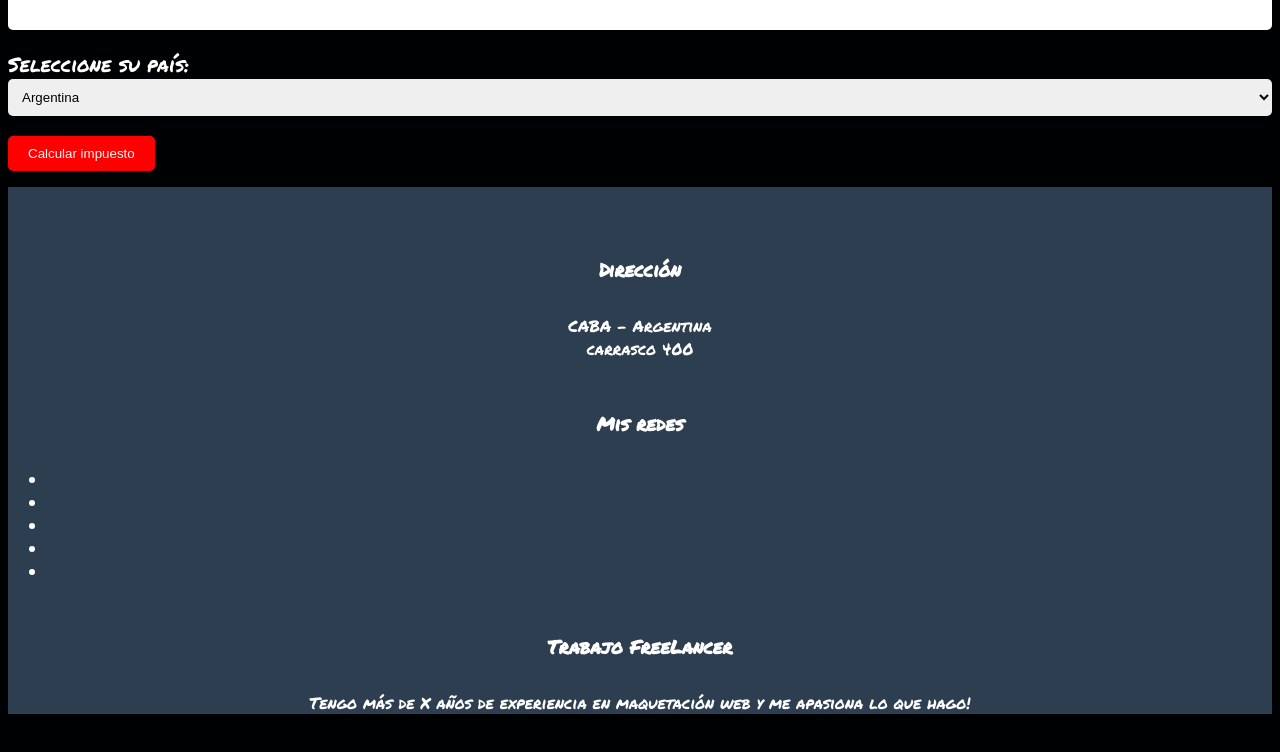
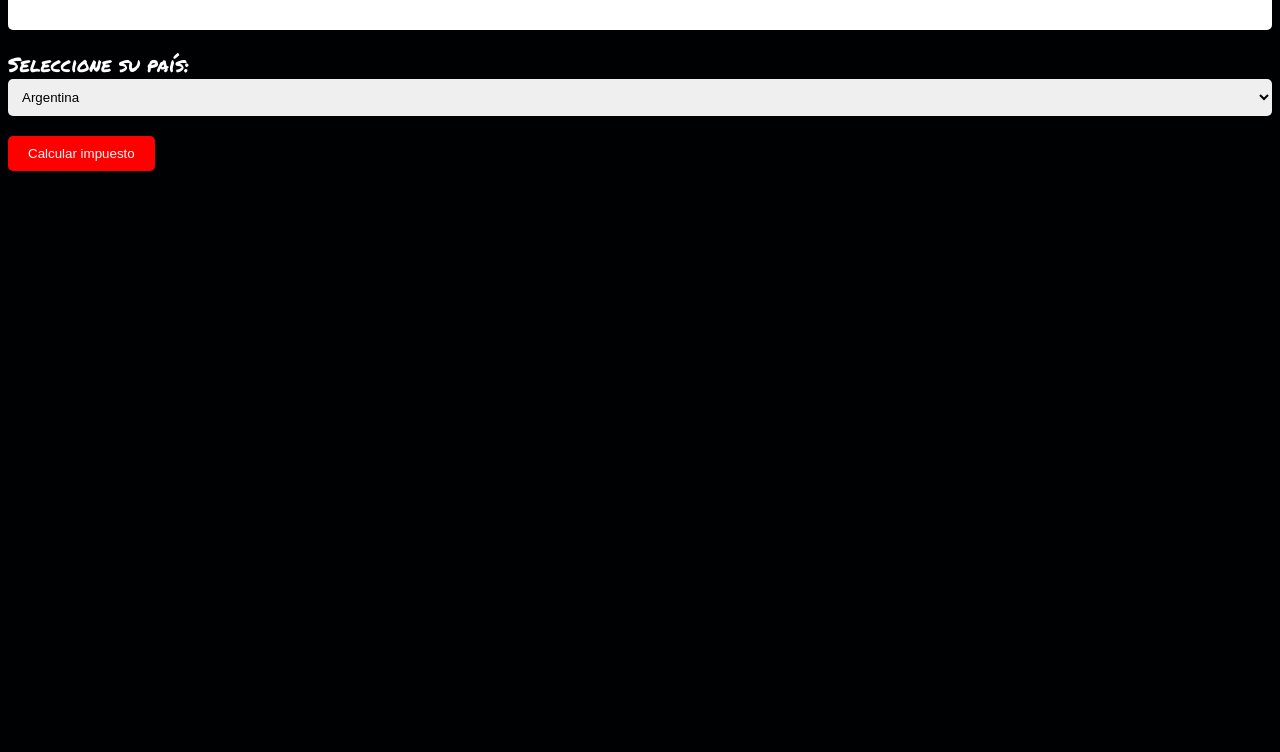
Before and after one commit to Emiarnaudo/ProyectoFinal-ArnaudoEmiliano, a plain HTML site: page index.html in a window 1280 px wide. Shown: the part 188-940 px from the top of the page. After the commit the page ends 800 px from the top, so only its background shows below. Drawn offline with Linux system fonts and the light colour scheme.

Commit message:
Update index.html

```diff
--- a/index.html
+++ b/index.html
@@ -41,43 +41,7 @@
     <br />
     <p id="resultado"></p>
     <script src="./main.js/impuesto.js"></script>
-    <footer class="text-center footer-style">
-      <div class="container">
-          <div class="row">
-              <div class="col-md-4 footer-col">
-                  <h3>Dirección</h3>
-                  <p>
-                      CABA - Argentina <br />
-                      carrasco 400
-                  </p>
-              </div>
-              <div class="col-md-4 footer-col">
-                  <h3>Mis redes</h3>
-                  <ul class="list-inline">
-                      <li>
-                          <a  target="_blank" href="#" class="btn-social btn-outline"><i class="fa fa-fw fa-facebook"></i></a>
-                      </li>
-                      <li>
-                          <a  target="_blank" href="#" class="btn-social btn-outline"><i class="fa fa-fw fa-google-plus"></i></a>
-                      </li>
-                      <li>
-                          <a  target="_blank" href="#" class="btn-social btn-outline"><i class="fa fa-fw fa-twitter"></i></a>
-                      </li>
-                      <li>
-                          <a  target="_blank" href="#" class="btn-social btn-outline"><i class="fa fa-fw fa-linkedin"></i></a>
-                      </li>
-                      <li>
-                          <a  target="_blank" href="#" class="btn-social btn-outline"><i class="fa fa-fw fa-dribbble"></i></a>
-                      </li>
-                  </ul>
-              </div>
-              <div class="col-md-4 footer-col">
-                  <h3>Trabajo FreeLancer</h3>
-                  <p>Tengo más de X años de experiencia en maquetación web y me apasiona lo que hago!</p>
-              </div>
-          </div>
-      </div>
-  </footer>
+
 
 </body>
 </html>
```
